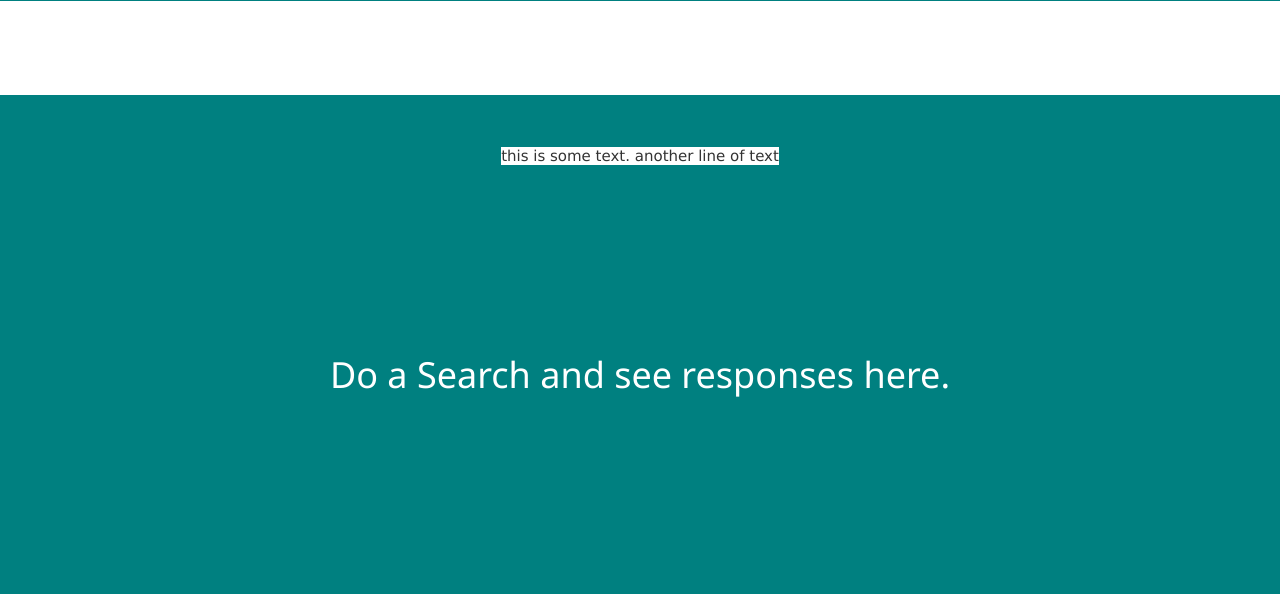
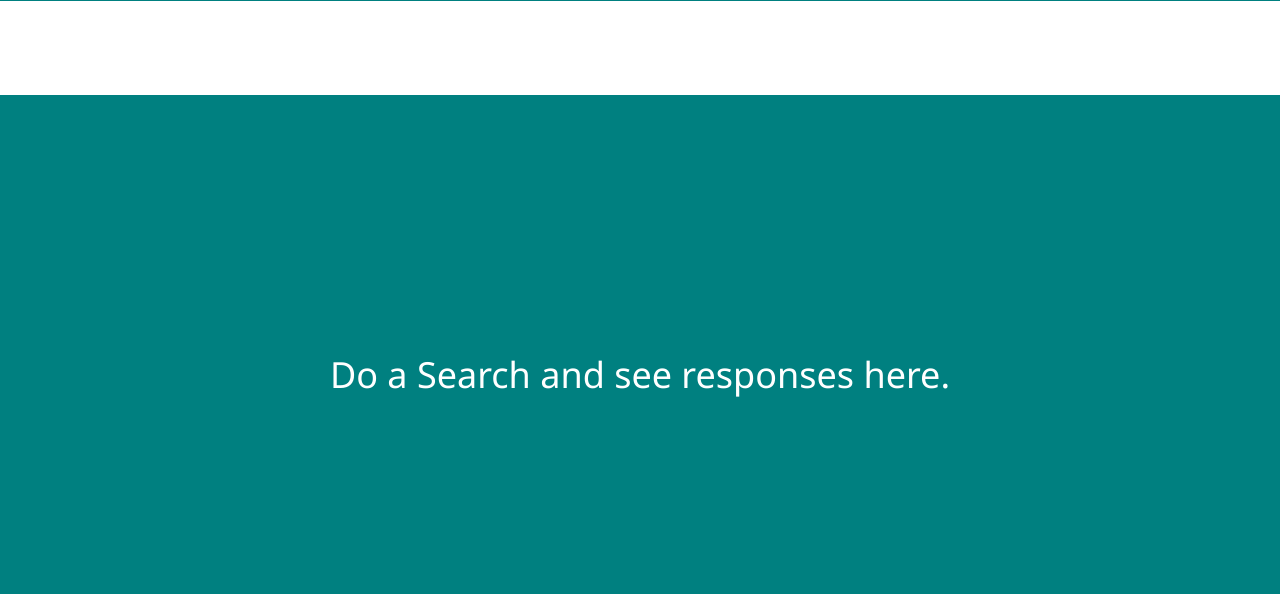
Before and after one commit to rohangarwal/SS_Graph_FrontEnd, a Django app: template helloapp/howdy/templates/base.html in a window 1280 px wide. Shown: the part 711-1305 px from the top of the page. Run offline with Django 3.2, Linux system fonts and the light colour scheme; the template is opened without the code that fills it, so the values that code supplies are empty; some libraries are stand-ins or nearby versions.

Commit message:
changes to results section

```diff
--- a/helloapp/howdy/templates/base.html
+++ b/helloapp/howdy/templates/base.html
@@ -81,10 +81,29 @@
                               h.appendChild(t);
                               query_results_div.appendChild(h);
                               var result_div = document.createElement('div');
-                              text_area1 = document.createElement("textarea");
-                              text_area1.className = 'lined';
-                              text_area1.value = data.text1;
-                              result_div.appendChild(text_area1);
+                              var textarea1 = document.createElement("textarea");
+                              textarea1.width = "50px";
+                              //text_area1.value = data.text1;
+                              text1_arr = data.text1.split()
+                              text1_length = text1_arr.length;
+                              text1_dict = data.dict1
+                              text1_dict_keys = Object.keys(text1_dict)
+                              for(var i=0; i<text1_length; i++)
+                              {
+                                if( text1_dict_keys.includes(text1_arr[i]) ) {
+                                  /*
+                                  var btn = document.createElement('input');
+                                  btn.class = "textbtn";
+                                  btn.type = 'button';
+                                  btn.value = text1_arr[i];
+                                  */
+                                  textarea1.innerHTML = textarea1.innerHTML + '<button class="textbtn" type="button">' + text1_arr[i] + '</button>' + ' ';
+                                }
+                                else {
+                                  textarea1.innerHTML = textarea1.innerHTML + text1_arr[i] + " ";
+                                }
+                              }
+                              result_div.appendChild(textarea1);
                               query_results_div.appendChild(result_div);
 
                               //swal("Good job!", "You clicked the button!", "success",{timer:2000;});
@@ -250,10 +269,6 @@
         <p>
           <h1>Do a Search and see responses here.</h1>
         <p>
-        <span style="background-color:white;">
-          this is some text.
-          another line of text
-        </span>
       </div>
 
     </div>
--- a/helloapp/howdy/views.py
+++ b/helloapp/howdy/views.py
@@ -22,10 +22,12 @@ def debug_ajax(request):
     input_data = request.GET.get('input_data', None)
     data_ = sample.foo()
     #print 'inside debug_ajax'
+    dict1 = {'dog':'sodog', 'puppies':'sopuppies', 'latent':'solatent'}
     ret_data = { 'working' : True,
                  'score' : 0.99,
-                 'text1' : "this is some random text.\
-                            this is another line of random text."
+                 'text1' : "this is some random dogs dog text.\
+                            this is another puppies line of latent random text.",
+                 'dict1' : dict1
                }
     time.sleep(2)
     return JsonResponse(ret_data)
```
